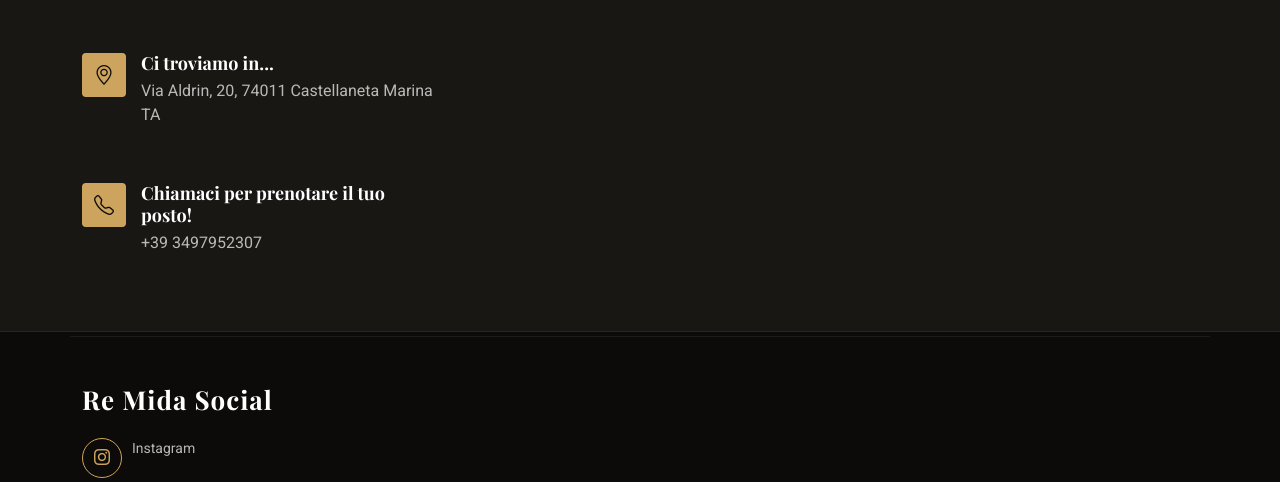
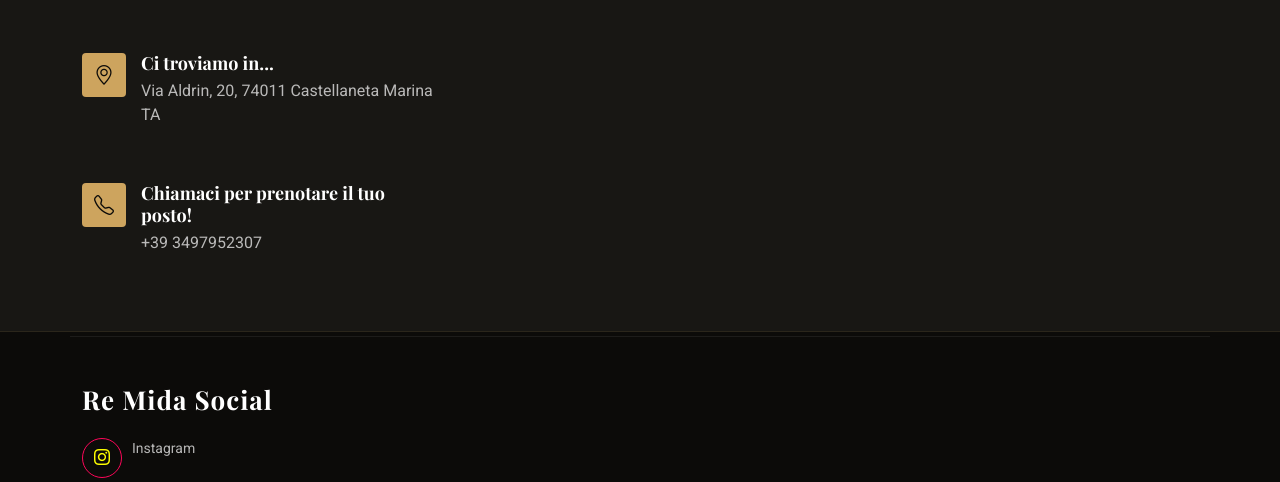
Before and after one commit to Laura-de-Maria/Pizz, a plain HTML site: page index.html in a window 1280 px wide. In both pictures the pointer is over the link 102 px from the left and 4114 px from the top of the page. Shown: the part 3656-4138 px from the top of the page. Drawn offline with nearby package versions, Linux system fonts and the light colour scheme; files that its build step writes are made by us from their sources; files whose address does not match are found by name; a web font is replaced by a local one.

Commit message:
Update main.css
stile link social

```diff
--- a/main.css
+++ b/main.css
@@ -467,8 +467,8 @@ h6 {
 }
 
 .footer .social-links a:hover {
-  color: var(--accent-color);
-  border-color: var(--accent-color);
+  color: /*var(--accent-color)*/ yellow;
+  border-color: /*var(--accent-color)*/rgb(255, 6, 89);
 }
 
 .footer h4 {
```
